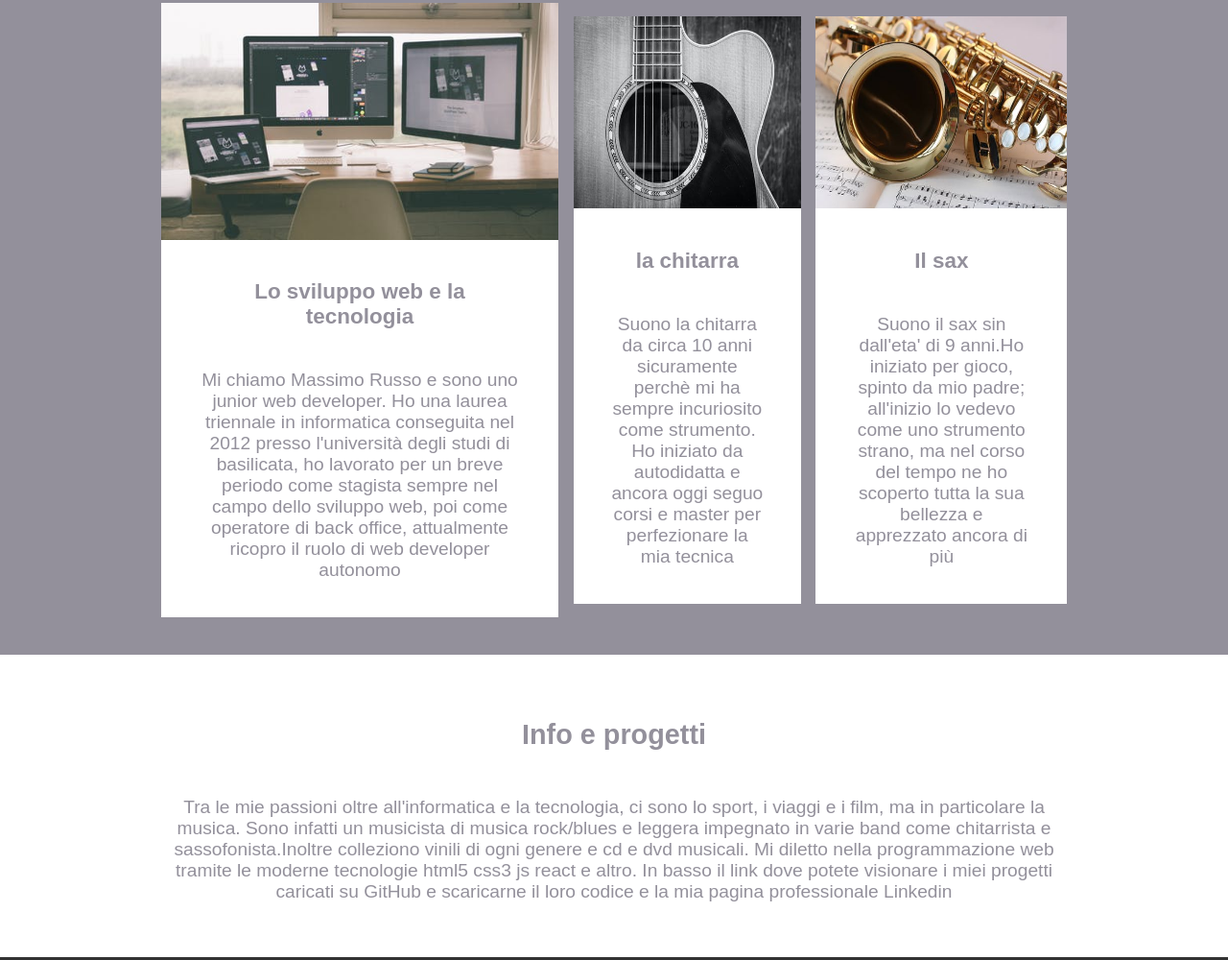
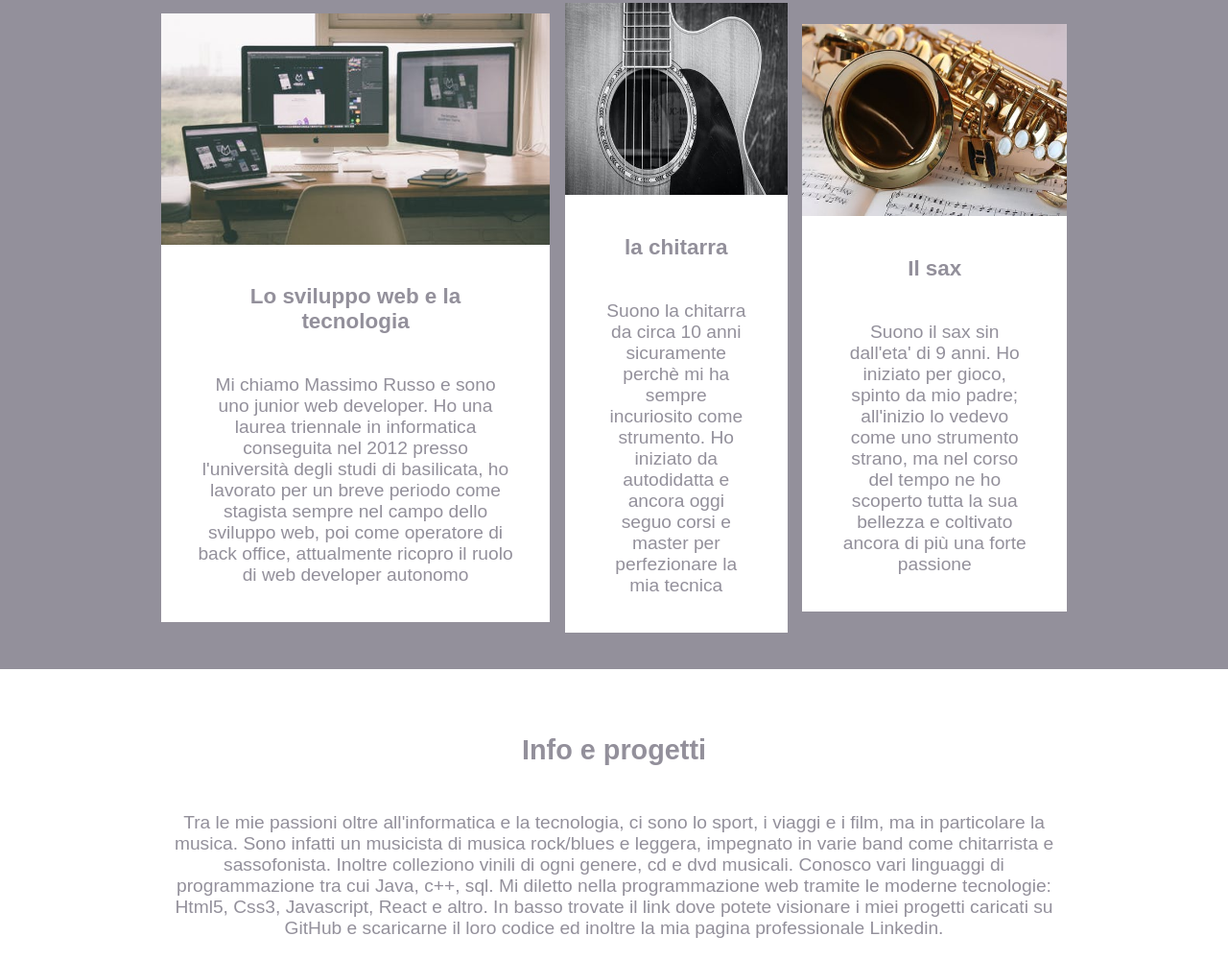
Before and after one commit to massimo-russo/mio-sito, a plain HTML site: page index.html in a window 1280 px wide. Shown: the part 3111-4111 px from the top of the page at 96% size. Drawn offline with Linux system fonts and the light colour scheme.

Commit message:
Update index.html

```diff
--- a/index.html
+++ b/index.html
@@ -71,9 +71,9 @@
                 <img src="3.jpeg" alt="jpeg">
                 <div class="card-content">
                     <h3>Il sax</h3>
-                    <p>Suono il sax sin dall'eta' di 9 anni.Ho iniziato per gioco, spinto da mio padre;
+                    <p>Suono il sax sin dall'eta' di 9 anni. Ho iniziato per gioco, spinto da mio padre;
                        all'inizio lo vedevo come uno strumento strano, ma nel corso del tempo ne ho scoperto
-                       tutta la sua bellezza e apprezzato ancora di pi&ugrave</p>
+                       tutta la sua bellezza e coltivato ancora di pi&ugrave una forte passione</p>
                 </div>
               </div>
           </li>
@@ -84,12 +84,13 @@
   <section id="sezioneC" class="grid">
       <div class="wrapper">
           <h2>Info e progetti</h2>
-          <p>Tra le mie passioni oltre all'informatica e la tecnologia, ci sono lo sport, i viaggi e i film,
-              ma in particolare la musica. Sono infatti un musicista di musica rock/blues e leggera impegnato
-              in  varie band come chitarrista e sassofonista.Inoltre colleziono vinili di ogni genere e cd e dvd musicali.
-              Mi diletto nella programmazione web tramite le moderne tecnologie html5 css3 js react e altro.
-              In basso il link dove potete visionare i miei progetti caricati su GitHub e scaricarne il loro codice e la
-              mia pagina professionale Linkedin</p>
+          <p> Tra le mie passioni oltre all'informatica e la tecnologia, ci sono lo sport, i viaggi e i film,
+              ma in particolare la musica. Sono infatti un musicista di musica rock/blues e leggera, impegnato
+              in  varie band come chitarrista e sassofonista. Inoltre colleziono vinili di ogni genere, cd e dvd musicali.
+              Conosco vari linguaggi di programmazione tra cui Java, c++, sql.
+              Mi diletto nella programmazione web tramite le moderne tecnologie: Html5, Css3, Javascript, React e altro.
+              In basso trovate il link dove potete visionare i miei progetti caricati su GitHub e scaricarne il loro codice
+              ed inoltre la mia pagina professionale Linkedin. </p>
       </div>
   </section>
 
```
